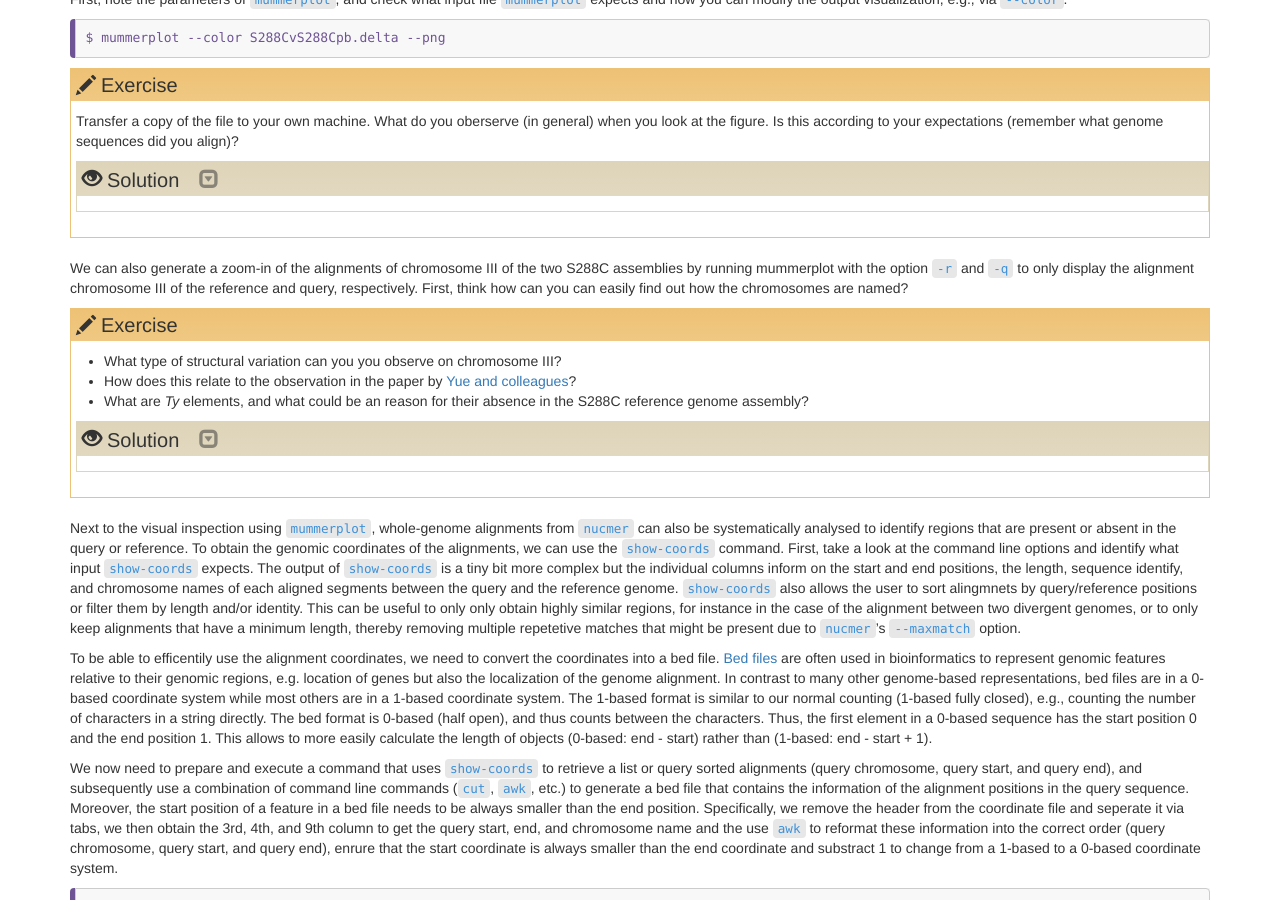
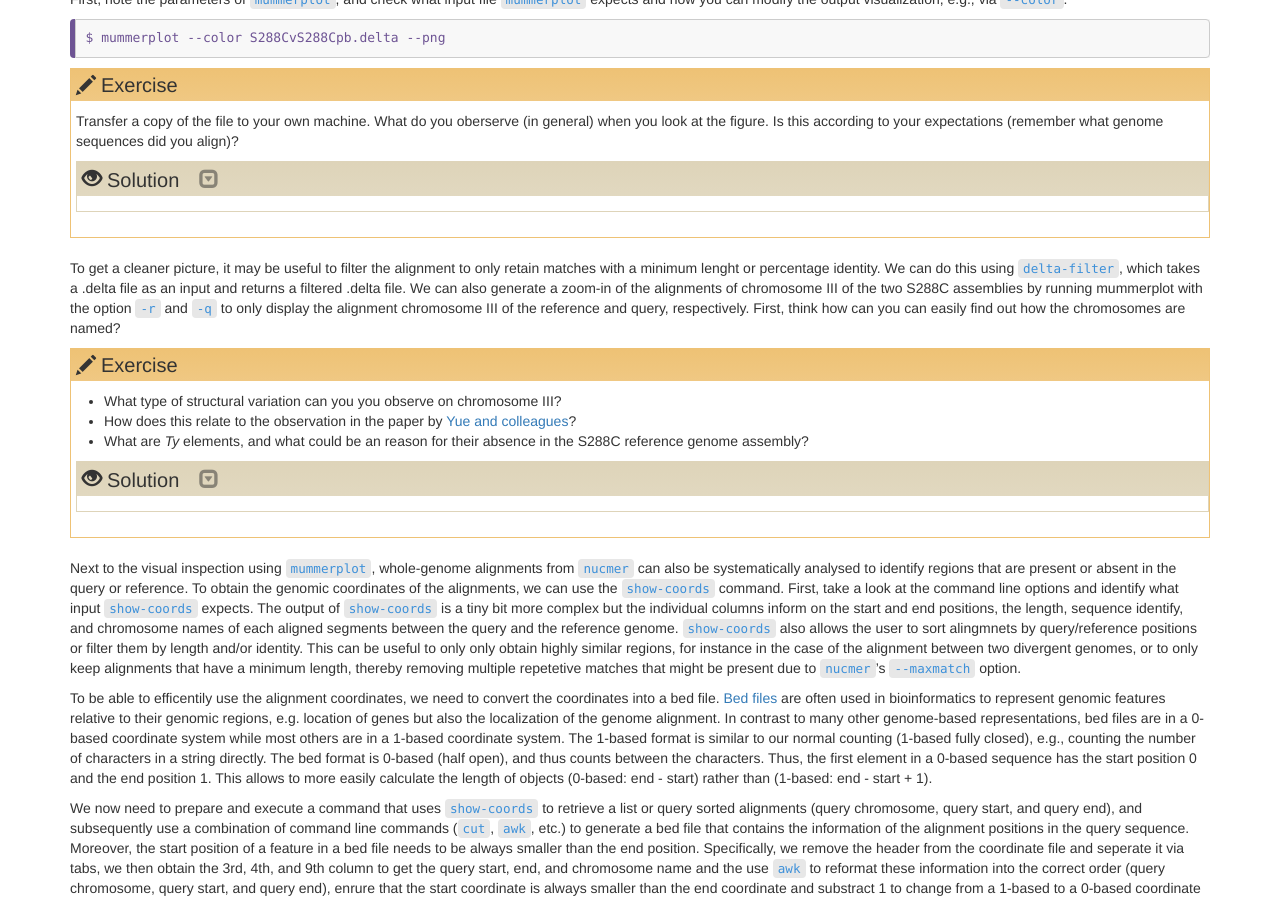
Before and after one commit to TeamMGE/GenomeBioinformaticsCourse, a Jekyll site: the page built from _episodes/80-COOII.md, in a window 1280 px wide and 900 px high, scrolled down 1493 px. Built offline with Jekyll 4.4.1, drawn with Linux system fonts in a browser that asks for light colours.

Commit message:
Update 80-COOII.md

```diff
--- a/_episodes/80-COOII.md
+++ b/_episodes/80-COOII.md
@@ -73,7 +73,7 @@ $ mummerplot --color S288CvS288Cpb.delta --png
 > {: .solution}
 {: .challenge}
 
-We can also generate a zoom-in of the alignments of chromosome III of the two S288C assemblies by running mummerplot with the option `-r` and `-q` to only display the alignment chromosome III of the reference and query, respectively. First, think how can you can easily find out how the chromosomes are named?
+To get a cleaner picture, it may be useful to filter the alignment to only retain matches with a minimum lenght or percentage identity. We can do this using `delta-filter`, which takes a .delta file as an input and returns a filtered .delta file. We can also generate a zoom-in of the alignments of chromosome III of the two S288C assemblies by running mummerplot with the option `-r` and `-q` to only display the alignment chromosome III of the reference and query, respectively. First, think how can you can easily find out how the chromosomes are named?
 
 > ## Exercise
 >
```
